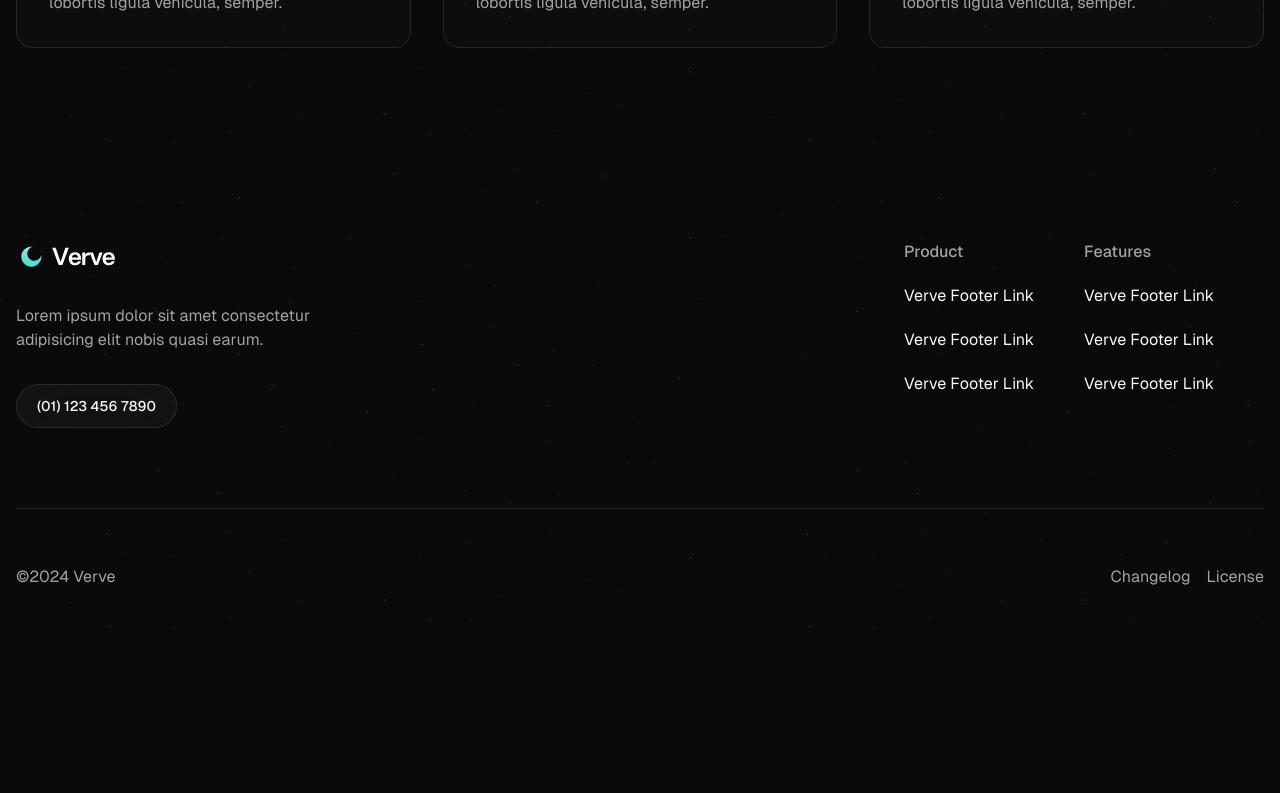
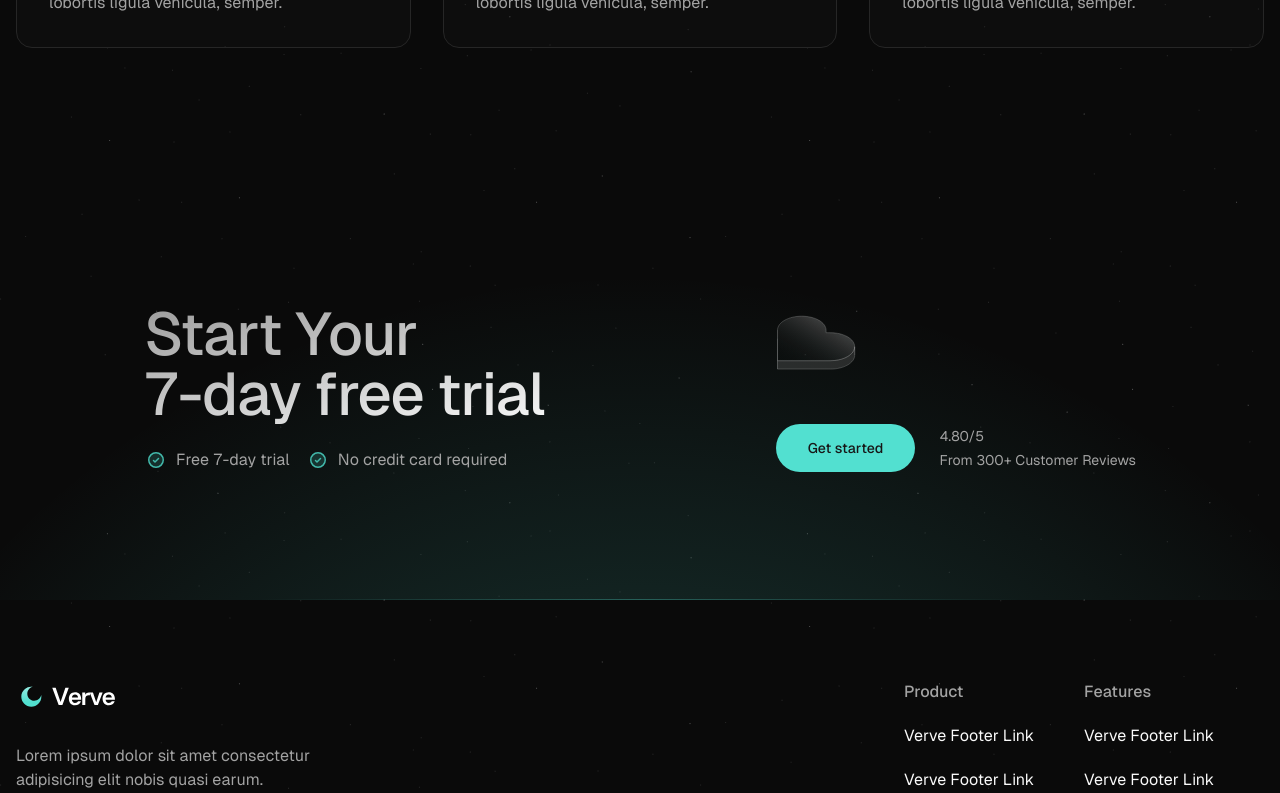
Before and after one commit to fikrirakala/verve, a Next.js app: page / in a window 1280 px wide. Shown: the part 2552-3345 px from the top of the page. Before the commit the page ends 3197 px from the top, so only its background shows below. Built offline with nearby package versions, Linux system fonts and the light colour scheme.

Commit message:
Create CTA section

```diff
--- a/src/app/layout.tsx
+++ b/src/app/layout.tsx
@@ -1,6 +1,7 @@
 import type { Metadata } from "next";
 import localFont from "next/font/local";
 
+import CtaSection from "@/components/cta-section";
 import Footer from "@/components/footer";
 import Navbar from "@/components/navigation/navbar";
 
@@ -34,6 +35,7 @@ export default function RootLayout({
       >
         <Navbar />
         <main className="relative pt-20">{children}</main>
+        <CtaSection />
         <Footer />
       </body>
     </html>
--- /dev/null
+++ b/src/components/cta-section.tsx
@@ -0,0 +1,58 @@
+import Image from "next/image";
+import Link from "next/link";
+
+import { Button } from "./ui/button";
+
+const features = ["Free 7-day trial", "No credit card required"];
+
+export default function CtaSection() {
+  return (
+    <section className="relative py-32">
+      <div className="relative z-10 mx-auto max-w-screen-lg px-4">
+        <div className="grid grid-cols-1 gap-8 lg:grid-cols-2">
+          <div className="flex flex-col gap-6">
+            <h2 className="mt-4 bg-gradient-to-tl from-white to-white/60 bg-clip-text text-5xl font-medium leading-tight tracking-tight text-transparent lg:text-6xl">
+              Start Your <br className="hidden lg:block" /> 7-day free trial
+            </h2>
+            <ul className="flex flex-wrap items-center gap-4">
+              {features.map((item) => (
+                <li key={item} className="flex items-center gap-2">
+                  <Image
+                    src="/icons/checklist-icon.svg"
+                    alt="Icon"
+                    width={24}
+                    height={24}
+                  />
+                  <span className="text-muted-foreground">{item}</span>
+                </li>
+              ))}
+            </ul>
+          </div>
+          <div className="lg:place-self-end">
+            <Image
+              src="/icons/cta-icon.svg"
+              alt="Icon"
+              width={80}
+              height={80}
+              className="mb-10"
+            />
+            <div className="flex flex-wrap items-center gap-6">
+              <Button asChild size="lg" className="rounded-full">
+                <Link href="/">Get started</Link>
+              </Button>
+              <div className="text-muted-foreground flex flex-col gap-1 text-sm">
+                <p>4.80/5</p>
+                <p>From 300+ Customer Reviews</p>
+              </div>
+            </div>
+          </div>
+        </div>
+      </div>
+      <div className="absolute bottom-0 left-0 right-0 top-0 z-0 flex justify-center overflow-hidden">
+        <div className="flex w-full max-w-screen-2xl items-end justify-center bg-[radial-gradient(circle_at_50%_230%,rgba(81,224,207,0.32),rgba(10,10,10,0)_75%)]">
+          <div className="h-[1px] w-[85%] bg-[radial-gradient(circle_closest-corner_at_50%_0,rgba(81,224,207,0.32),rgba(10,10,10,0)_70%)]"></div>
+        </div>
+      </div>
+    </section>
+  );
+}
```
Also changed, not shown: public/icons/checklist-icon.svg (added), public/icons/cta-icon.svg (added).
